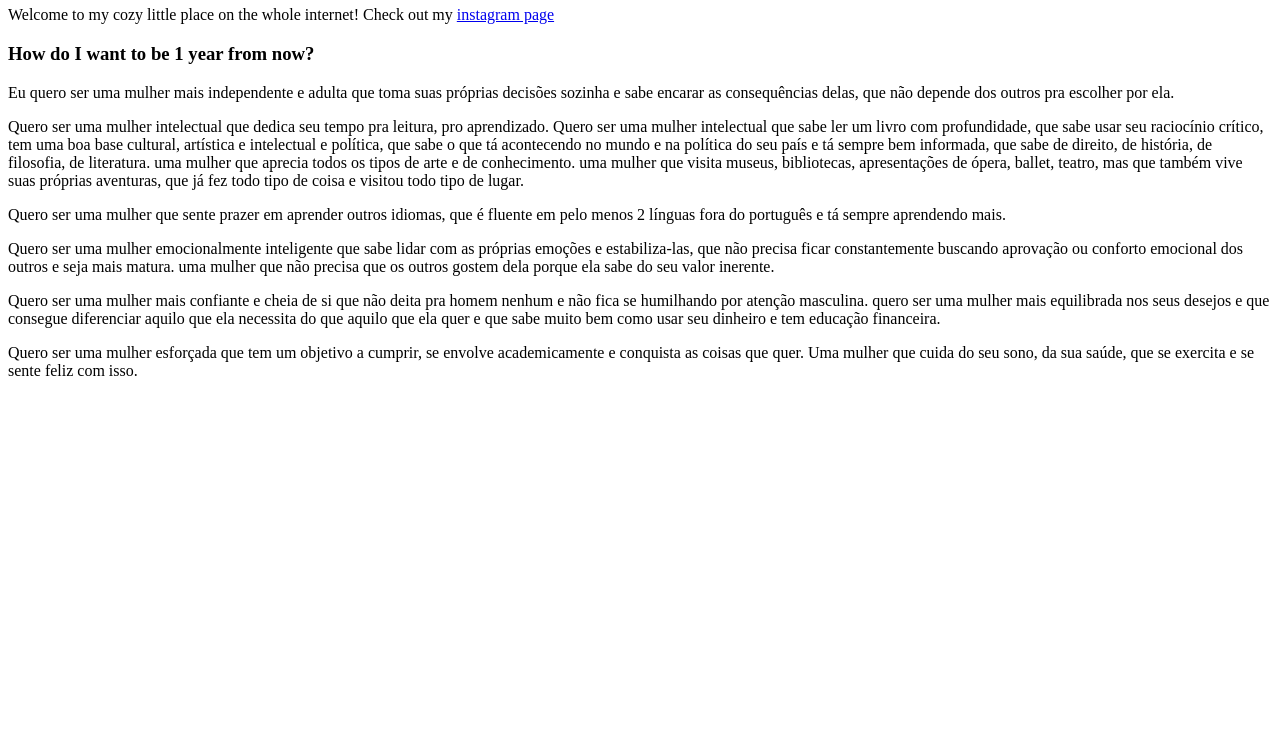
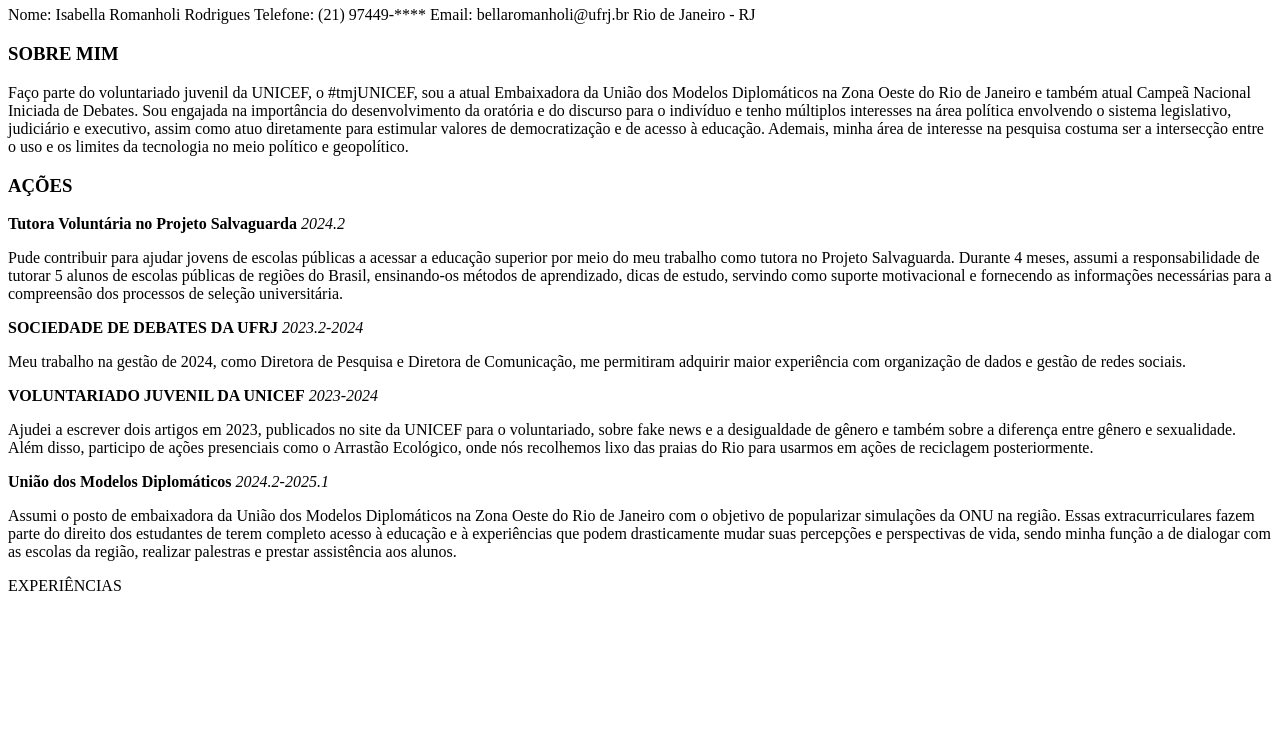
Before and after one commit to rmnhlcore/rmnhlcore, a plain HTML site: page index.html in a window 1280 px wide. Shown: the part 60-800 px from the top of the page. Drawn offline with Linux system fonts and the light colour scheme.

Commit message:
Update index.html

```diff
--- a/index.html
+++ b/index.html
@@ -1,11 +1,32 @@
-<h1> Vivias diaries </h1>
+<h1> Curriculum Vitae </h1>
 
-Welcome to my cozy little place on the whole internet! Check out my <a href="https://www.instagram.com/bellaromanholi/?hl=pt"> instagram page </a>
+Nome: Isabella Romanholi Rodrigues
+Telefone: (21) 97449-****
+Email: bellaromanholi@ufrj.br
+Rio de Janeiro - RJ
 
-<h3>How do I want to be 1 year from now?</h3>
-<p>Eu quero ser uma mulher mais independente e adulta que toma suas próprias decisões sozinha e sabe encarar as consequências delas, que não depende dos outros pra escolher por ela. </p>
-<p>Quero ser uma mulher intelectual que dedica seu tempo pra leitura, pro aprendizado. Quero ser uma mulher intelectual que sabe ler um livro com profundidade, que sabe usar seu raciocínio crítico, tem uma boa base cultural, artística e intelectual e política, que sabe o que tá acontecendo no mundo e na política do seu país e tá sempre bem informada, que sabe de direito, de história, de filosofia, de literatura. uma mulher que aprecia todos os tipos de arte e de conhecimento. uma mulher que visita museus, bibliotecas, apresentações de ópera, ballet, teatro, mas que também vive suas próprias aventuras, que já fez todo tipo de coisa e visitou todo tipo de lugar. </p>
-<p>Quero ser uma mulher que sente prazer em aprender outros idiomas, que é fluente em pelo menos 2 línguas fora do português e tá sempre aprendendo mais. </p>
-<p>Quero ser uma mulher emocionalmente inteligente que sabe lidar com as próprias emoções e estabiliza-las, que não precisa ficar constantemente buscando aprovação ou conforto emocional dos outros e seja mais matura. uma mulher que não precisa que os outros gostem dela porque ela sabe do seu valor inerente.</p>
-<p>Quero ser uma mulher mais confiante e cheia de si que não deita pra homem nenhum e não fica se humilhando por atenção masculina. quero ser uma mulher mais equilibrada nos seus desejos e que consegue diferenciar aquilo que ela necessita do que aquilo que ela quer e que sabe muito bem como usar seu dinheiro e tem educação financeira. </p>
-<p>Quero ser uma mulher esforçada que tem um objetivo a cumprir, se envolve academicamente e conquista as coisas que quer. Uma mulher que cuida do seu sono, da sua saúde, que se exercita e se sente feliz com isso.</p>
+
+
+<h3>SOBRE MIM</h3>
+<p>Faço parte do voluntariado juvenil da UNICEF, o #tmjUNICEF, sou a atual Embaixadora da União dos Modelos Diplomáticos na Zona Oeste do Rio de Janeiro e também atual Campeã Nacional Iniciada de Debates. Sou engajada na importância do desenvolvimento da oratória e do discurso para o indivíduo e tenho múltiplos interesses na área política envolvendo o sistema legislativo, judiciário e executivo, assim como atuo diretamente para estimular valores de democratização e de acesso à educação. Ademais, minha área de interesse na pesquisa costuma ser a intersecção entre o uso e os limites da tecnologia no meio político e geopolítico. </p>
+
+<h3>AÇÕES</h3>
+
+<strong>Tutora Voluntária no Projeto Salvaguarda</strong>
+<em>2024.2</em>
+<p>Pude contribuir para ajudar jovens de escolas públicas a acessar a educação superior por meio do meu trabalho como tutora no Projeto Salvaguarda. Durante 4 meses, assumi a responsabilidade de tutorar 5 alunos de escolas públicas de regiões do Brasil, ensinando-os métodos de aprendizado, dicas de estudo, servindo como suporte motivacional e fornecendo as informações necessárias para a compreensão dos processos de seleção universitária.</p>
+
+<strong>SOCIEDADE DE DEBATES DA UFRJ</strong>
+<em>2023.2-2024</em>
+<p>Meu trabalho na gestão de 2024, como Diretora de Pesquisa e Diretora de Comunicação, me permitiram adquirir maior experiência com organização de dados e gestão de redes sociais.</p>
+
+<strong>VOLUNTARIADO JUVENIL DA UNICEF</strong>
+<em>2023-2024</em>
+<p>Ajudei a escrever dois artigos em 2023, publicados no site da UNICEF para o voluntariado, sobre fake news e a desigualdade de gênero e também sobre a diferença entre gênero e sexualidade. Além disso, participo de ações presenciais como o Arrastão Ecológico, onde nós recolhemos lixo das praias do Rio para usarmos em ações de reciclagem posteriormente.</p>
+
+<strong>União dos Modelos Diplomáticos</strong>
+<em>2024.2-2025.1</em>
+<p>Assumi o posto de embaixadora da União dos Modelos Diplomáticos na Zona Oeste do Rio de Janeiro com o objetivo de popularizar simulações da ONU na região. Essas extracurriculares fazem parte do direito dos estudantes de terem completo acesso à educação e à experiências que podem drasticamente mudar suas percepções e perspectivas de vida, sendo minha função a de dialogar com as escolas da região, realizar palestras e prestar assistência aos alunos.</p>
+
+
+EXPERIÊNCIAS
```
